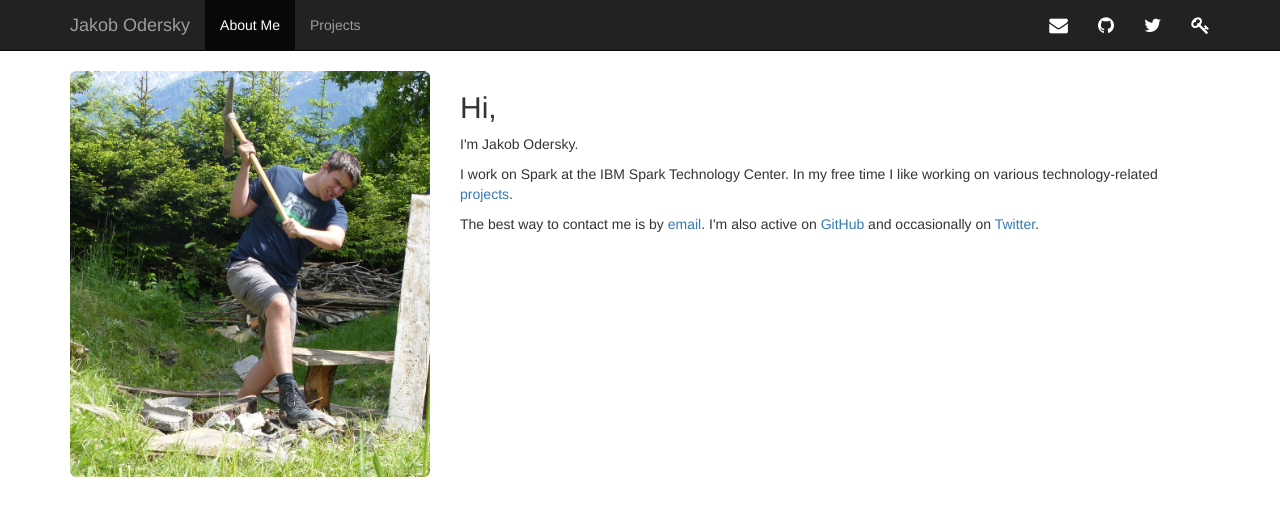
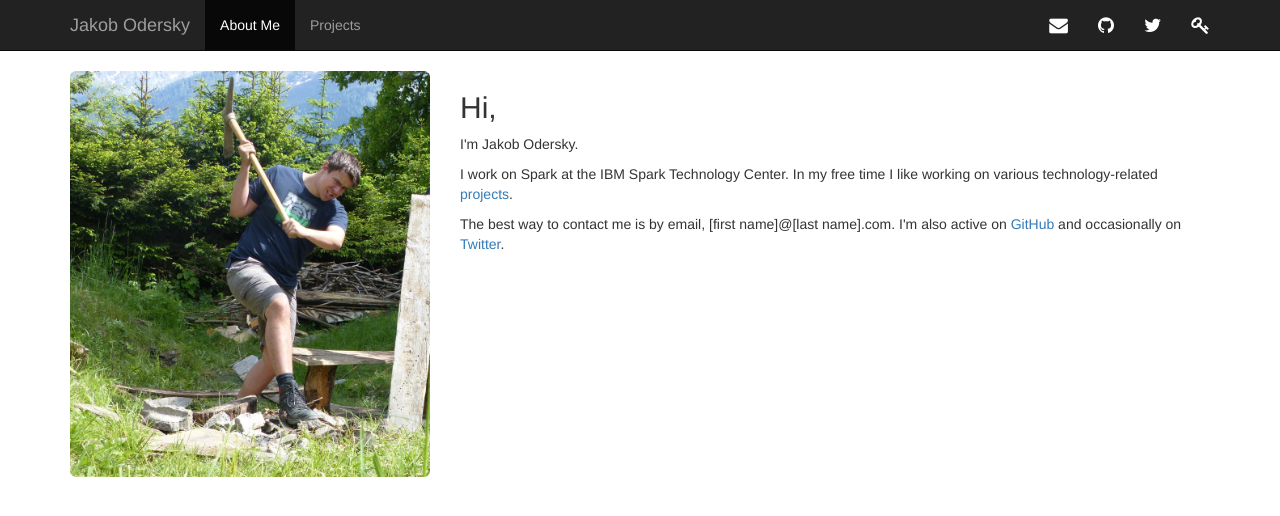
Before and after one commit to jodersky/homepage, a Jekyll site: the page built from index.html, in a window 1280 px wide. Shown: the top 516 px of the page. Built offline with Jekyll 4.4.1, drawn with Linux system fonts in a browser that asks for light colours.

Commit message:
Update email address encoding

```diff
--- a/_includes/header.html
+++ b/_includes/header.html
@@ -25,7 +25,7 @@
 				</ul>
 				<ul class="nav navbar-nav navbar-right">
 				    <li>
-					<a href="http://www.google.com/recaptcha/mailhide/d?k=01tL1XC5bo2SJ3fq7FoaShcA==&amp;c=s-k3ROSJ2zGcnjLJ0-7DfnoZK7BgJ5sNjTJfsRM8D1g=" onclick="window.open('http://www.google.com/recaptcha/mailhide/d?k\x3d01tL1XC5bo2SJ3fq7FoaShcA\x3d\x3d\x26c\x3ds-k3ROSJ2zGcnjLJ0-7DfnoZK7BgJ5sNjTJfsRM8D1g\x3d', '', 'toolbar=0,scrollbars=0,location=0,statusbar=0,menubar=0,resizable=0,width=500,height=300'); return false;" title="Email address"><i class="fa fa-inverse fa-lg fa-envelope"></i></a>
+					<a href="/" title="Contact"><i class="fa fa-inverse fa-lg fa-envelope"></i></a>
 					</li>
 					<li>
 						<a href="https://www.github.com/jodersky" title="GitHub"><i class="fa fa-inverse fa-lg fa-github"></i></a>
--- a/index.html
+++ b/index.html
@@ -11,7 +11,7 @@
 		<h2>Hi,</h2>
 		<p>I'm Jakob Odersky.</p>
 		<p>I work on Spark at the IBM Spark Technology Center. In my free time I like working on various technology-related <a href="/projects/">projects</a>.</p>
-		<p>The best way to contact me is by <a href="http://www.google.com/recaptcha/mailhide/d?k=01ecAECCw0UTFSy4JfUdnC-A==&c=JvsVYN_90iPSeJ3I3ABQXtGxrXIflCcU97OdcBtHJLM=">email</a>. I'm also active on <a href="https://www.github.com/jodersky">GitHub</a> and occasionally on <a href="https://twitter.com/jodersky">Twitter</a>.</p>
+		<p>The best way to contact me is by email, [first name]@[last name].com. I'm also active on <a href="https://www.github.com/jodersky">GitHub</a> and occasionally on <a href="https://twitter.com/jodersky">Twitter</a>.</p>
 		<!--<p><i class="fa fa-hand-o-right"></i> <a href="/assets/cv.pdf">Resume</a></p>-->
 	</div>
 </div>
```
